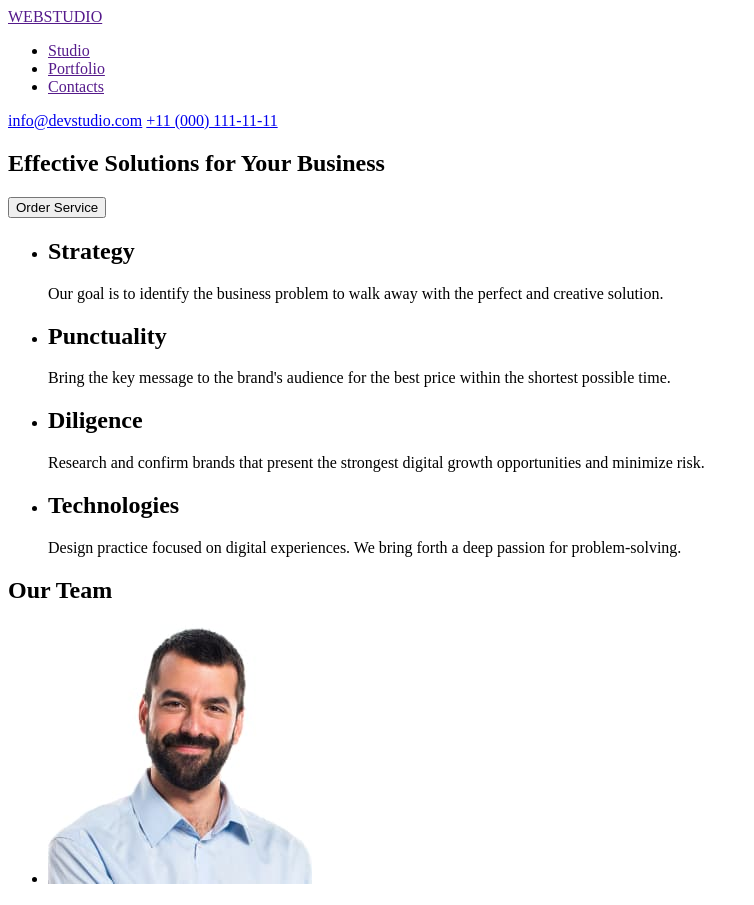
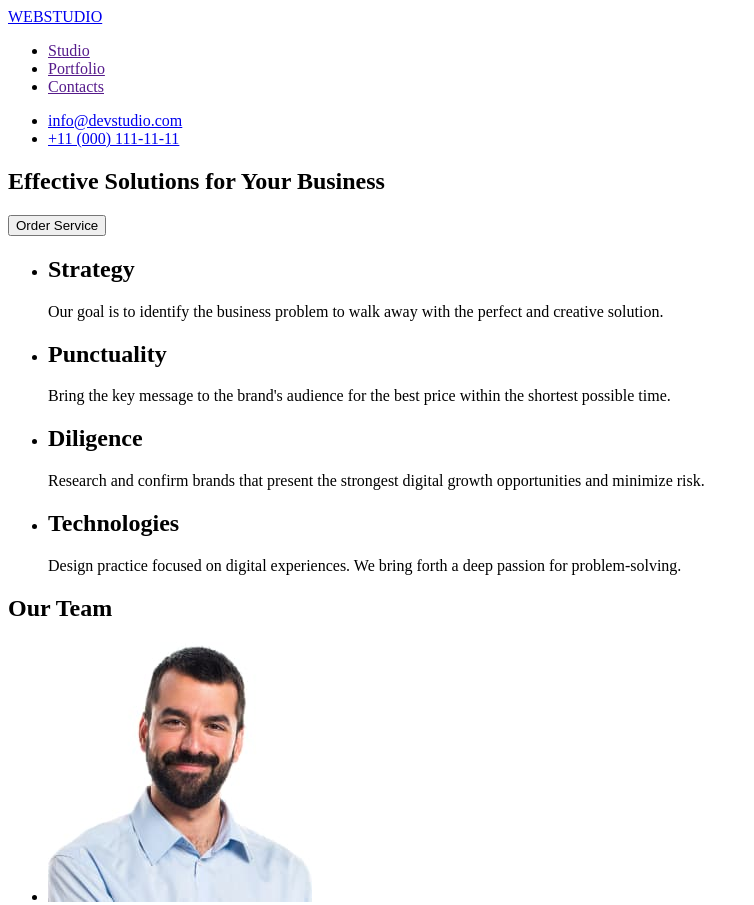
Before and after one commit to Romaha93/goit-markup-hw-01, a plain HTML site: page index.html in a window 1280 px wide. Shown: the top 905 px of the page, without its empty margins (0-754 px from the left). Drawn offline with Linux system fonts and the light colour scheme.

Commit message:
Update index.html

```diff
--- a/index.html
+++ b/index.html
@@ -7,8 +7,8 @@
   </head>
   <body>
     <header>
-      <a href="">WEBSTUDIO</a>
       <nav>
+        <a href="./index.html">WEBSTUDIO</a>
         <ul>
           <li>
             <a href="">Studio</a>
@@ -21,8 +21,12 @@
           </li>
         </ul>
       </nav>
-      <a href="mailto:info@devstudio.com">info@devstudio.com</a>
-      <a href="tel:+110001111111">+11 (000) 111-11-11</a>
+      <adres>
+        <ul>
+          <li><a href="mailto:info@devstudio.com">info@devstudio.com</a></li>
+          <li><a href="tel:+110001111111">+11 (000) 111-11-11</a></li>
+        </ul>
+      </adres>
     </header>
     <main>
       <!-- first layer -->
```
